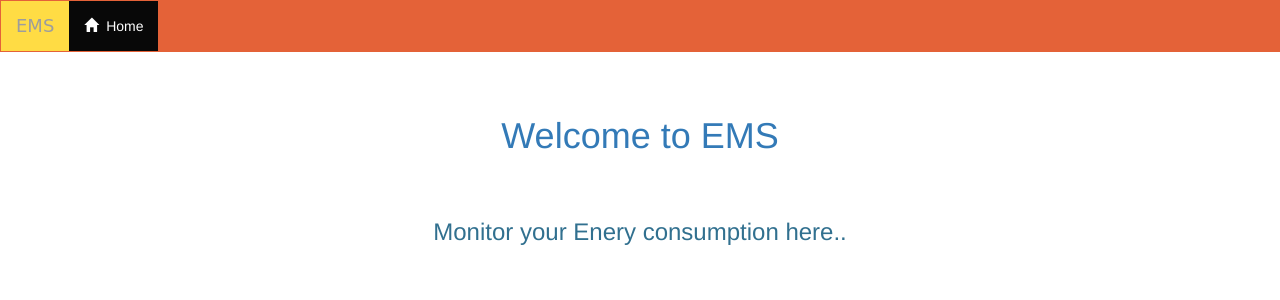
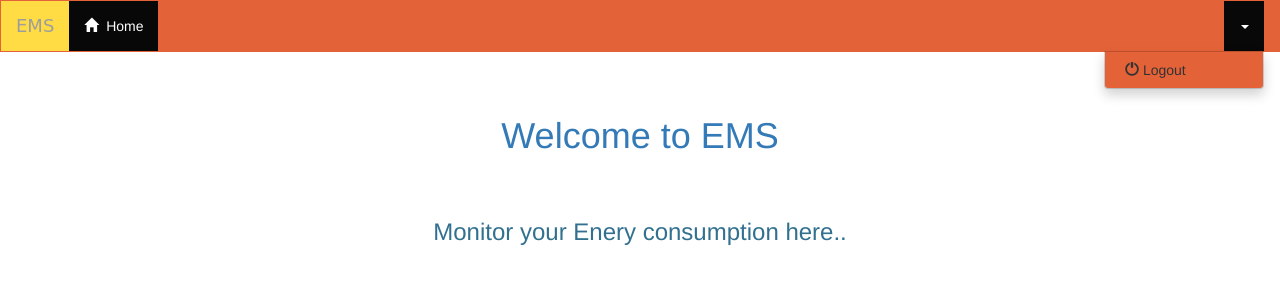
Before and after one commit to natarajkr007/ITSproject, a Django app: page / in a window 1280 px wide, after a click that opens the changed part. Shown: the top 300 px of the page. Run offline with Django 3.2, Linux system fonts and the light colour scheme; a user stored in the database is signed in; some libraries are stand-ins or nearby versions; some web fonts are replaced.

Commit message:
logout button added

```diff
--- /dev/null
+++ b/EMS/static/EMS/base.css
@@ -0,0 +1,3 @@
+.navbar-nav>li>.dropdown-menu {
+    background-color: #e46238;
+}
--- a/EMS/templates/EMS/base.html
+++ b/EMS/templates/EMS/base.html
@@ -5,6 +5,7 @@
   <title>{% block title %}EMS{% endblock %}</title>
   {% load staticfiles %}
   <link rel="shortcut icon" type="image/png" href="{%  static 'thunder.ico' %}"/>
+  <link rel="stylesheet" type="text/css" href="{% static 'EMS/base.css' %}"/>
   <link rel="stylesheet" href="https://maxcdn.bootstrapcdn.com/bootstrap/3.3.6/css/bootstrap.min.css">
   <link href="https://fonts.googleapis.com/css?family=Kumar+One" rel="stylesheet">
   <link rel="stylesheet" type="text/css" href="{% static 'EMS/style.css' %}"/>
@@ -27,20 +28,22 @@
           <span class="icon-bar"></span>
           <span class="icon-bar"></span>
         </button>
-            <a class="navbar-brand" href="/EMS">EMS</a>
+        <a class="navbar-brand" href="{% url "EMS:index" %}">EMS</a>
       </div>
 
       <!-- Items -->
       <div class="collapse navbar-collapse" id="topNavBar">
         <ul class="nav navbar-nav">
-                <li class="{% block home_active %}{% endblock %}"><a href="/EMS"><span class="glyphicon glyphicon-home" aria-hidden="true"></span>&nbsp; Home</a></li>
-
+          <li class="{% block home_active %}{% endblock %}"><a href="{% url "EMS:index" %}"><span class="glyphicon glyphicon-home" aria-hidden="true"></span>&nbsp; Home</a></li>
         </ul>
 
         <ul class="nav navbar-nav navbar-right">
           {% if user.is_authenticated %}
-                <li>
-                    <a href="#">{{ user.first_name }}</a>
+          <li class="dropdown">
+            <a href="#" class="dropdown-toggle" data-toggle="dropdown">{{ user.first_name }} <span class="caret"></span></a>
+            <ul class="dropdown-menu" role="menu">
+              <li><a href="{% url "EMS:logout" %}"><span class="glyphicon glyphicon-off"></span> Logout</a></li>
+            </ul>
           </li>
           {% else %}
           <li>
```
Also changed, not shown: db.sqlite3, 1 other file. Lines whose indentation alone changed are shown as unchanged.
